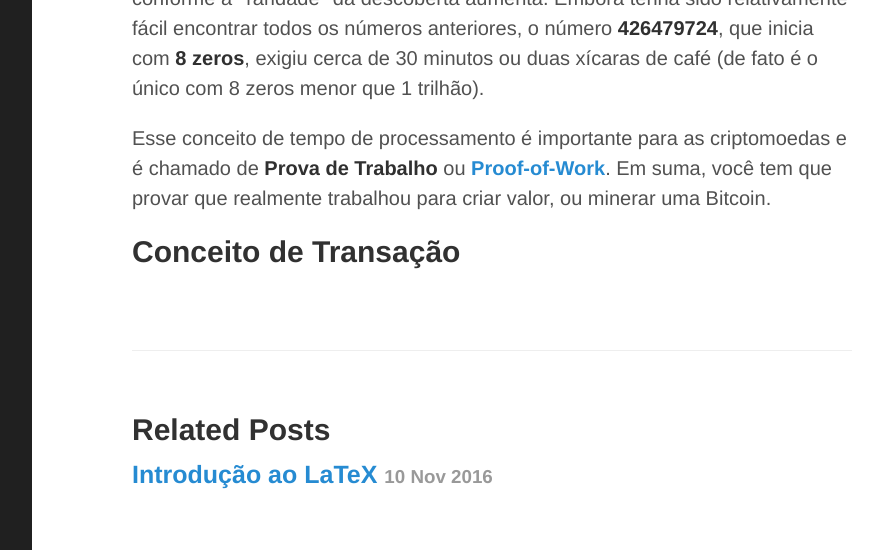
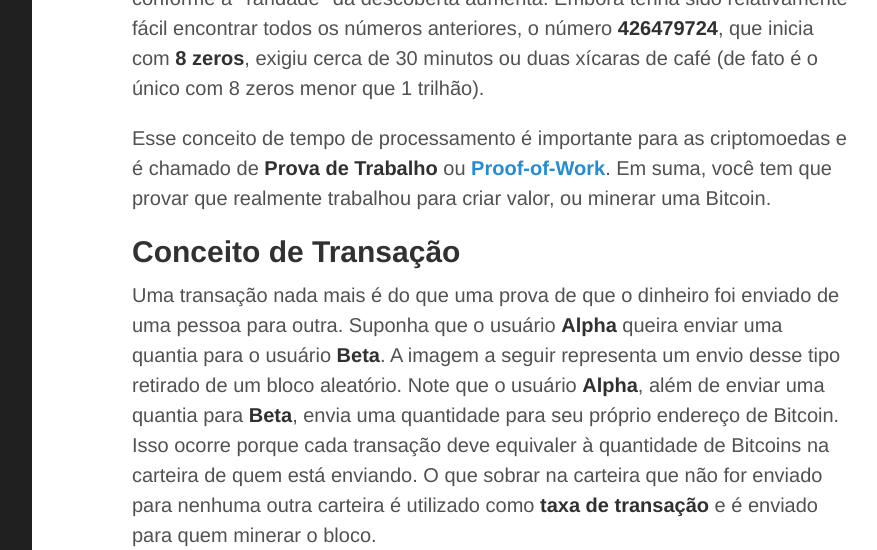
Before and after one commit to bvanelli/bvanelli.github.io, a Jekyll site: the page built from _posts/2016-12-30-universo-bitcoin.markdown, in a window 1280 px wide and 1400 px high, scrolled down 3172 px. Shown: the top 550 px of the window, without its empty margins (328-1205 px from the left). Built offline with Jekyll 4.4.1, drawn with Linux system fonts in a browser that asks for light colours; nearby versions of some CDN libraries; some of the changed text lies outside the part shown; grey boxes are pictures that could not be loaded.

Commit message:
Added transation

```diff
--- a/_posts/2016-12-30-universo-bitcoin.markdown
+++ b/_posts/2016-12-30-universo-bitcoin.markdown
@@ -69,3 +69,11 @@
 Esse conceito de tempo de processamento é importante para as criptomoedas e é chamado de **Prova de Trabalho** ou **[Proof-of-Work](https://en.wikipedia.org/wiki/Proof-of-work_system)**. Em suma, você tem que provar que realmente trabalhou para criar valor, ou minerar uma Bitcoin.
 
 ## Conceito de Transação
+
+Uma transação nada mais é do que uma prova de que o dinheiro foi enviado de uma pessoa para outra. Suponha que o usuário **Alpha** queira enviar uma quantia para o usuário **Beta**. A imagem a seguir representa um envio desse tipo retirado de um bloco aleatório. Note que o usuário **Alpha**, além de enviar uma quantia para **Beta**, envia uma quantidade para seu próprio endereço de Bitcoin. Isso ocorre porque cada transação deve equivaler à quantidade de Bitcoins na carteira de quem está enviando. O que sobrar na carteira que não for enviado para nenhuma outra carteira é utilizado como **taxa de transação** e é enviado para quem minerar o bloco.
+
+<img src="https://cloud.githubusercontent.com/assets/8211602/25315163/5bc9d36a-2827-11e7-873b-db2c0814e9a2.png" style="width: 100%;"/>
+
+No entanto, cada transação precisa ser assinada para ser válida. Isso é feito utilizando-se de [criptografia e chaves públicas e privadas](https://en.wikipedia.org/wiki/Digital_signature). Ao criar uma transação, o usuário a assina com sua **chave privada** (que só ele sabe, a chave que representa sua carteira) e envia também sua **chave pública** (que não pode ser usada para obter a chave privada).
+
+Uma propriedade matemática dessas chaves é que somente a chave privada pode assinar mensagens, e a chave pública pode ser utilizada para verificar a autenticidade, se quem enviou a transação realmente possui a chave privada, e também verificar integridade, se essa transação não foi alterada no caminho. É extremamente implausível computacionalmente para a tecnologia atual atacar por força bruta as chaves, portanto, **nem mesmo o dono das Bitcoins pode resgatá-las caso a chave privada seja perdida.**
```
